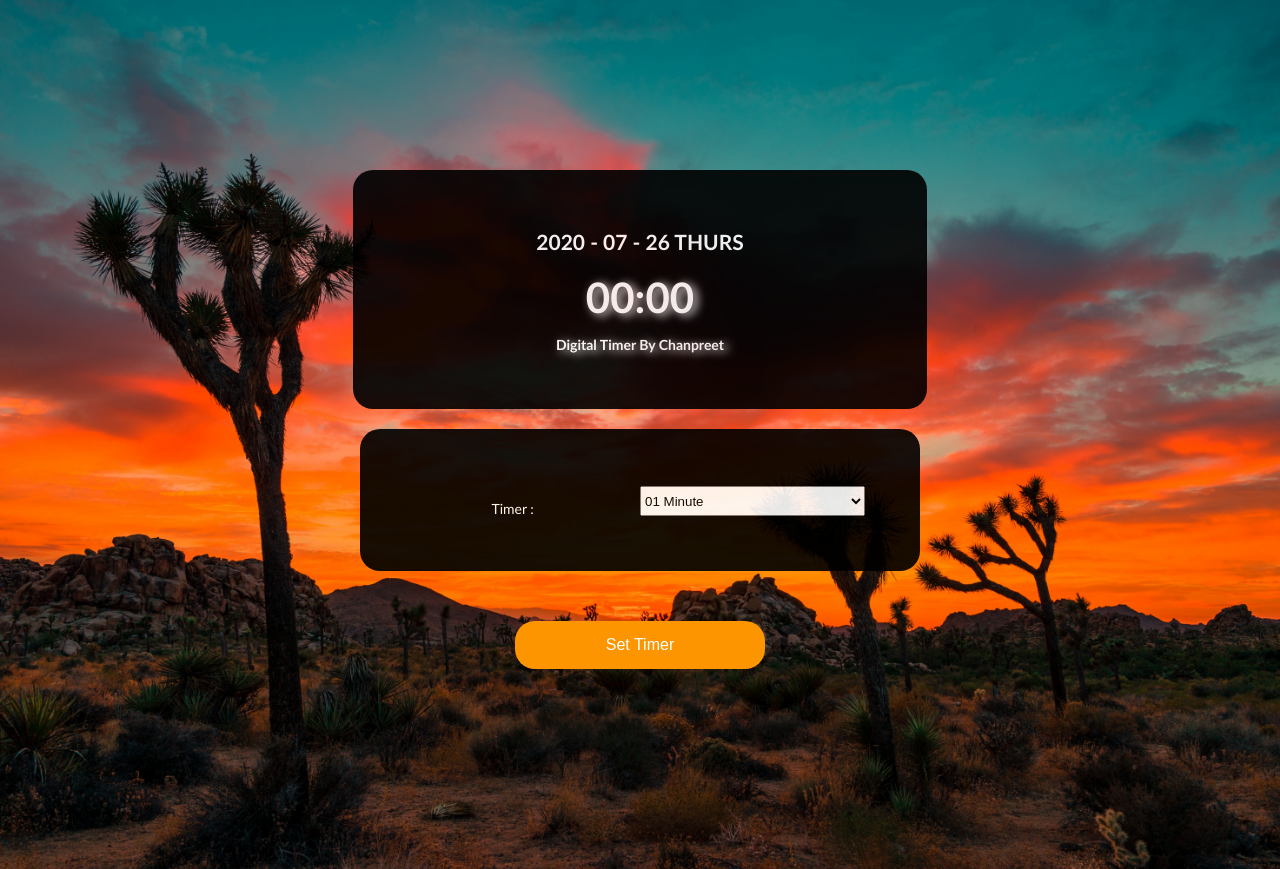
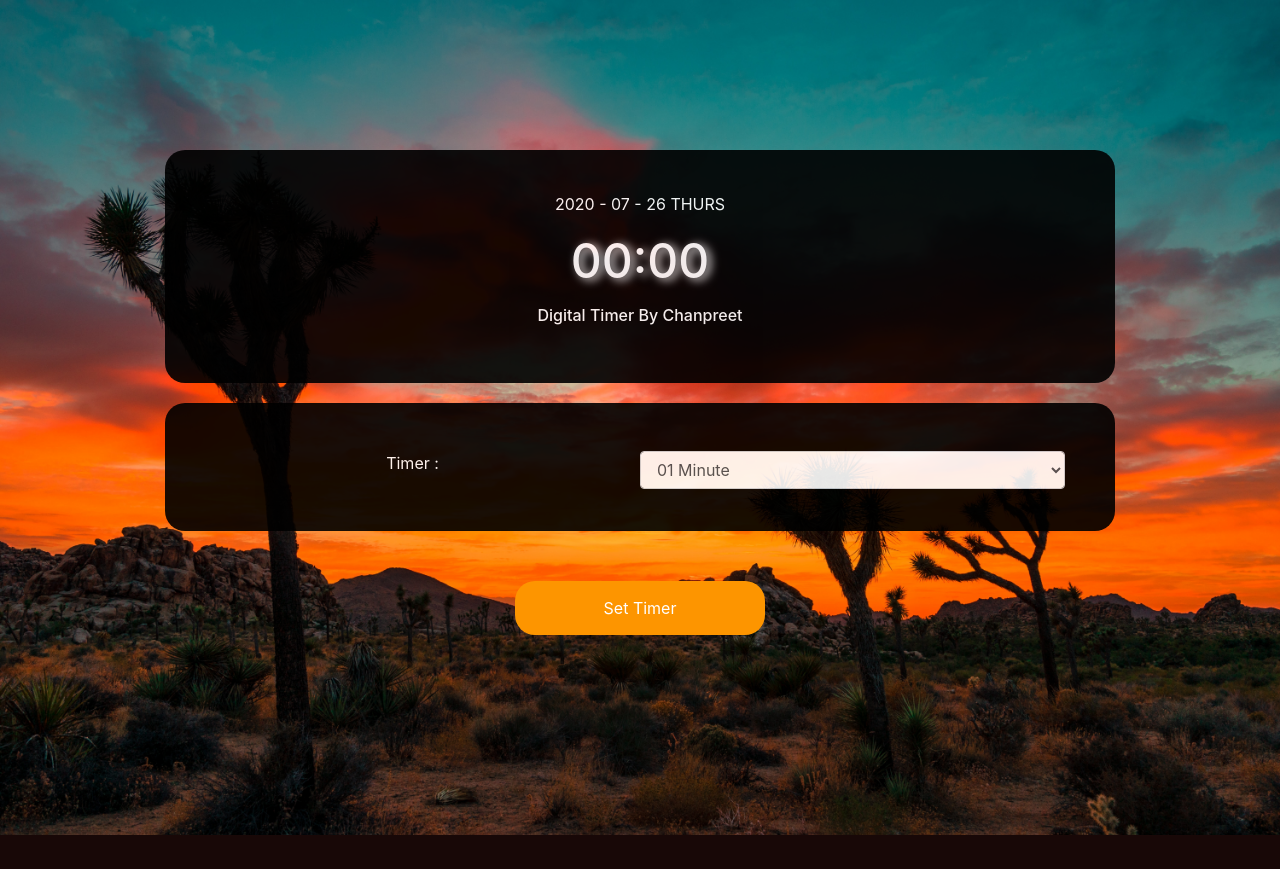
Before and after one commit to ChanpreetSingh05/Stopwatch, a PHP site: page / in a window 1280 px wide. After the commit the page ends 835 px from the top, so only its background shows below. Run offline with PHP 8.4, Linux system fonts and the light colour scheme; some libraries are stand-ins or nearby versions.

Commit message:
Responsive

```diff
--- a/CSStyle.css
+++ b/CSStyle.css
@@ -1,6 +1,4 @@
 body {
-    min-width: 700px;
-    max-width: 1280px;
     padding: 150px;
     height: 100%;
     font: normal normal 14px "Trebuchet MS", Arial, Tahoma, sans-serif;
@@ -8,6 +6,8 @@ body {
     background-size: cover;
     background-repeat: no-repeat;
     background-position: center;
+    background-color:#464646;
+    background-attachment: fixed;
 }
 
 select {
@@ -16,21 +16,15 @@ select {
 }
 
 .head_box {
-    width: 50%;
-    display: flex;
-    flex-direction: column;
-    justify-content: center;
     background: black;
     opacity: 0.9;
     text-align: center;
     padding: 42px;
-    margin: 20px auto;
     border-radius: 20px;
     color: white;
 }
 
 .Alarm_box {
-    width: 53%;
     background: black;
     opacity: 0.9;
     text-align: center;
@@ -87,3 +81,10 @@ h3 {
     margin: 50px auto;
     cursor: pointer;
 }
+
+   @media only screen and (max-width: 600px) {
+body {
+    padding: 250px 30px;
+        font: normal normal 14px "Trebuchet MS", Arial, Tahoma, sans-serif;
+}
+        }
--- a/home.html
+++ b/home.html
@@ -8,18 +8,19 @@
     <link rel="stylesheet" type="text/css" href="CSStyle.css">
     <link rel="stylesheet" href="https://fonts.googleapis.com/icon?family=Material+Icons">
     <script src="https://code.jquery.com/jquery-3.1.1.min.js"></script>
+    <link rel="stylesheet" href="https://stackpath.bootstrapcdn.com/bootstrap/4.5.2/css/bootstrap.min.css" integrity="sha384-JcKb8q3iqJ61gNV9KGb8thSsNjpSL0n8PARn9HuZOnIxN0hoP+VmmDGMN5t9UJ0Z" crossorigin="anonymous">
     <script src="timer.js"></script>
 </head>
 
 <body>
-    <div id="wrapper">
-        <div class="head_box">
-            <h2 id="date">00</h2>
+    <div class="container">
+        <div class="head_box container-fluid">
+            <p id="date">00</p>
             <h2 id="time">00:00</h2>
-            <h3> Digital Timer By Chanpreet</h3>
+            <h6 class="my-3"> Digital Timer By Chanpreet</h6>
         </div>
 
-        <div class="Alarm_box">
+        <div class="Alarm_box container-fluid">
 
             <h2 id="alarm_label"></h2>
             <div class="Alarm">
@@ -27,7 +28,7 @@
                     <p>Timer :</p>
                 </div>
                 <div id="a3">
-                    <select id="MinuteSelector">
+                    <select  class="form-control"  id="MinuteSelector">
                     </select>
                 </div>
             </div>
```
